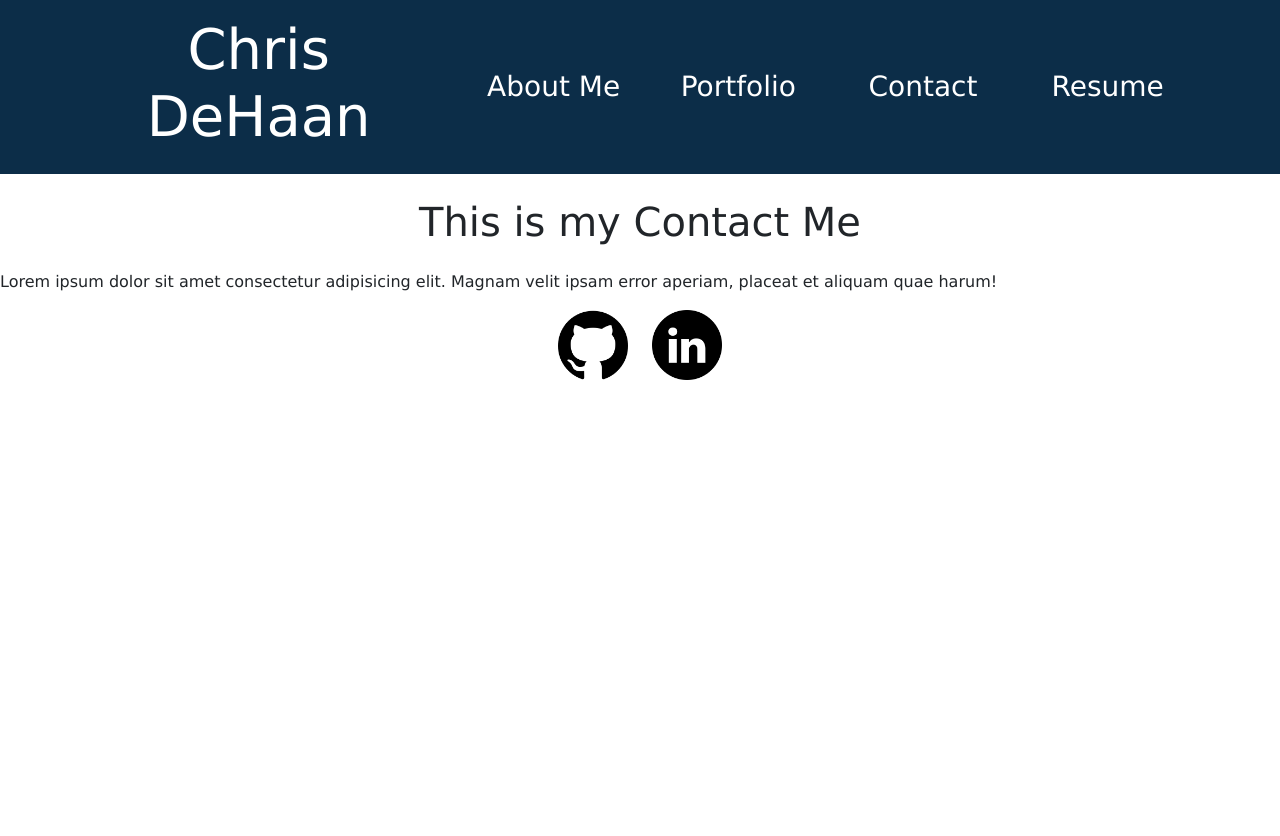
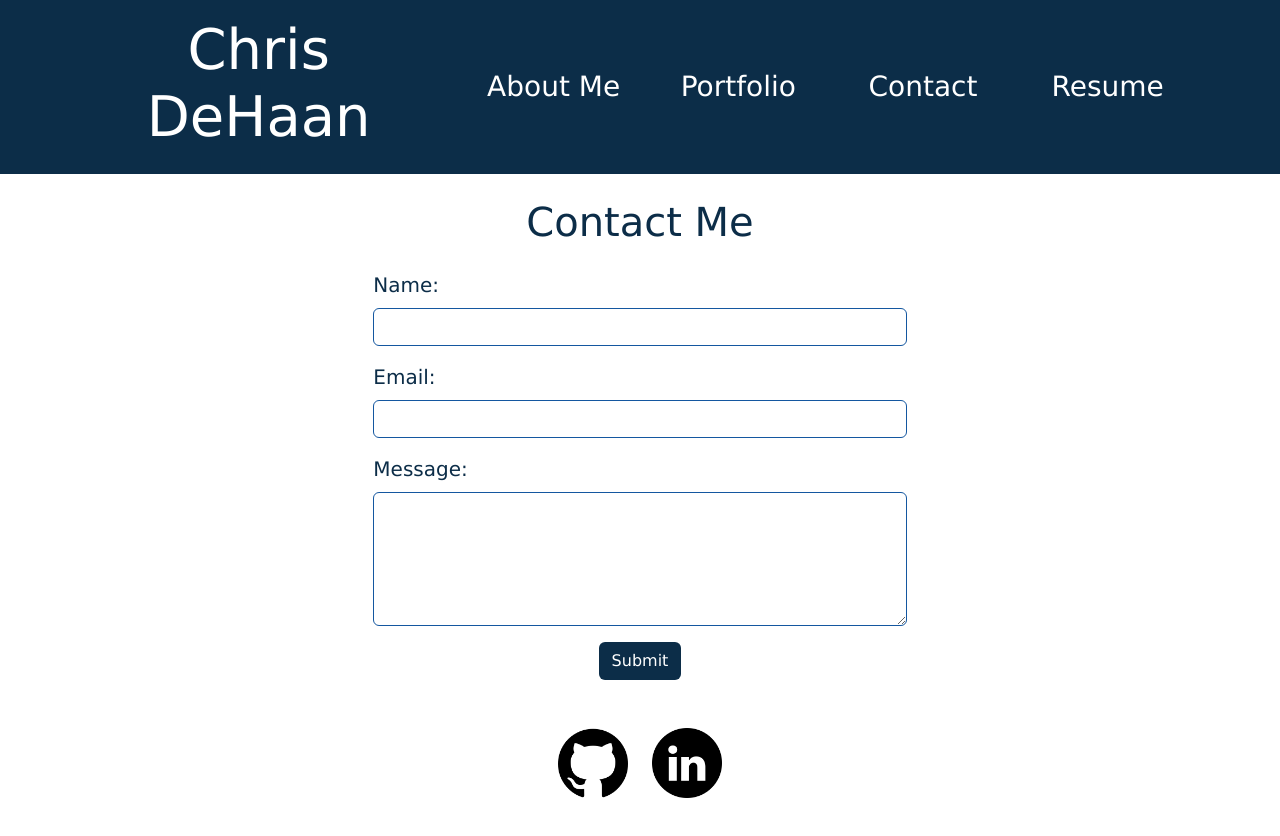
Before and after one commit to ChrisDeHaan/REACT-Portfolio, a React (Vite) app: page /Contact in a window 1280 px wide. Before the commit the page ends 800 px from the top, so only its background shows below. Built offline with nearby package versions, Linux system fonts and the light colour scheme.

Commit message:
css and layout for contact page completed

```diff
--- /dev/null
+++ b/src/pages/Contact.css
@@ -0,0 +1,17 @@
+.btn-custom {
+    color: white;
+    background: var(--dark-blue);
+}
+
+.btn-custom:hover {
+    color: white;
+    background: var(--midnight-blue);
+}
+
+.form-custom {
+    border: solid 1px var(--midnight-blue)
+}
+
+.form-custom:focus {
+    box-shadow: 0 0 3px 3px var(--dark-blue)
+}
--- a/src/pages/Contact.jsx
+++ b/src/pages/Contact.jsx
@@ -1,10 +1,26 @@
+import './Contact.css'
+
 export default function Contact() {
-    return(
+    return (
         <div>
-        <h1 className="display-6 text-center m-4">This is my Contact Me</h1>
-        <p>
-            Lorem ipsum dolor sit amet consectetur adipisicing elit. Magnam velit ipsam error aperiam, placeat et aliquam quae harum!
-        </p>
-    </div>
+            <h1 className="display-6 text-center m-4 title-custom">Contact Me</h1>
+            <form className='col-10 mx-auto'>
+                <div className="col-6 mx-auto my-3">
+                    <label className='form-label col-3 fs-5 title-custom'>Name:</label>
+                    <input type='text' className='form-control form-custom' />
+                </div>
+                <div className="col-6 mx-auto my-3 fs-5 title-custom">
+                    <label className='form-label col-3'>Email:</label>
+                    <input type='text' className='form-control form-custom' />
+                </div>
+                <div className="col-6 mx-auto my-3 fs-5 title-custom">
+                    <label className='form-label col-3'>Message:</label>
+                    <textarea type='text' className='form-control form-custom' rows='5' />
+                </div>
+                <div className='col-6 mx-auto text-center mb-5'>
+                    <button className="btn btn-custom ">Submit</button>
+                </div>
+            </form>
+        </div>
     )
 }
```
